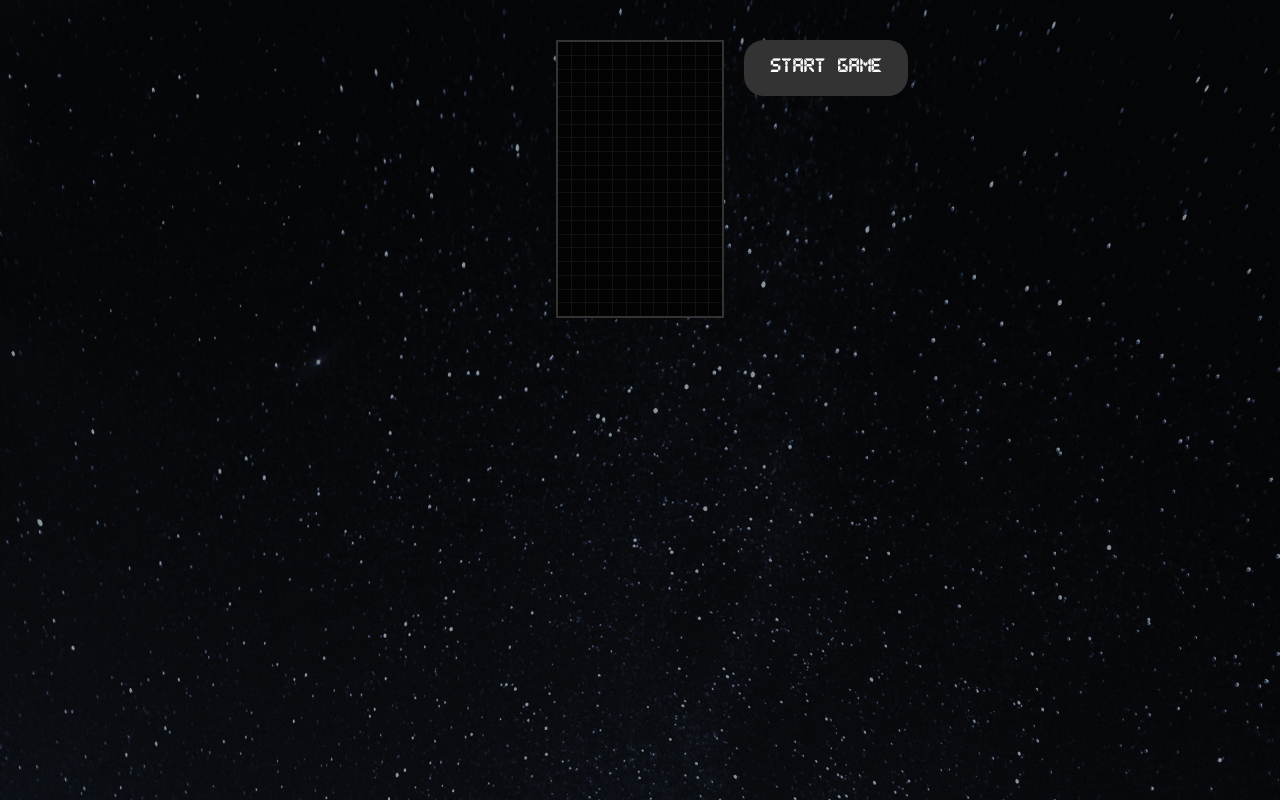
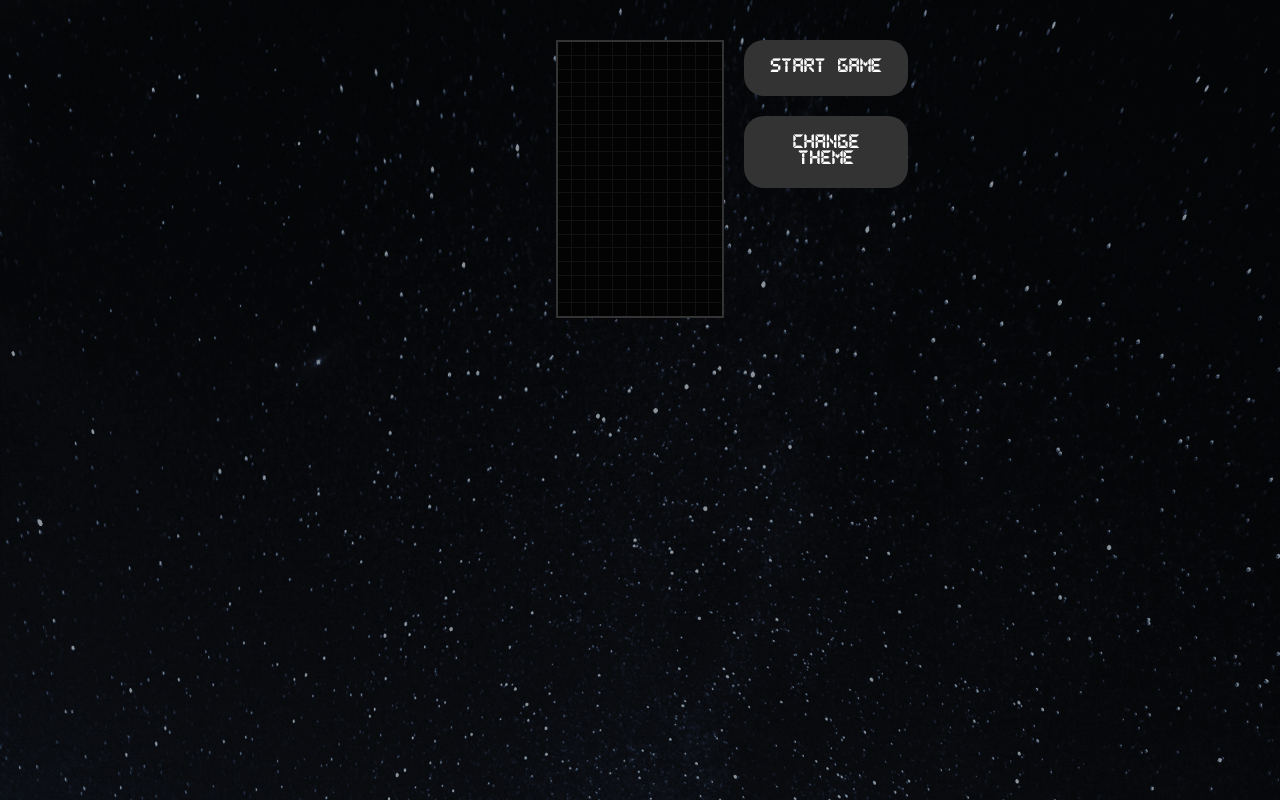
Before and after one commit to JayCox90/Tetris_React, a React (Vite) app: page / in a window 1280 px wide. Built offline with nearby package versions, Linux system fonts and the light colour scheme.

Commit message:
Added Themes, theme Provider, and change tetromino/cell render logic to take colors from theme instead of tetromino.js

```diff
--- a/src/App.jsx
+++ b/src/App.jsx
@@ -1,11 +1,8 @@
-import "./App.css";
 import Tetris from "./components/Tetris";
 function App() {
   return (
     <>
-      <div className="App">
-        <Tetris />
-      </div>
+      <Tetris />
     </>
   );
 }
--- a/src/components/Cells.jsx
+++ b/src/components/Cells.jsx
@@ -1,9 +1,8 @@
 import React from "react";
 import { StyledCell } from "./styles/Cell.styled";
-import { TETROMINOS } from "../tetrominos";
 
-const Cell = ({ type }) => (
-  <StyledCell type={type} color={TETROMINOS[type].color} />
-);
+const Cell = ({ type }) => {
+  return <StyledCell type={type} />;
+};
 
 export default React.memo(Cell);
--- a/src/components/Tetris.jsx
+++ b/src/components/Tetris.jsx
@@ -1,5 +1,7 @@
 import { useState } from "react";
 import { createStage, checkCollision } from "../gameHelpers";
+import { ThemeProvider } from "styled-components";
+import { themes } from "./styles/themes";
 
 // Components
 import Stage from "./Stage";
@@ -7,6 +9,11 @@ import Display from "./Display";
 import StartPauseButton from "./StartPauseButton";
 
 // Styled Components
+import {
+  StyledNextTetroStagePlacer,
+  StyledPocketTetroStagePlacer,
+} from "./styles/SingleTetroStage.styled";
+import SingleTetroStage from "./SingleTetroStage";
 import {
   StyledTetrisWrapper,
   StyledTetris,
@@ -18,13 +25,10 @@ import { usePlayer } from "../hooks/usePlayer";
 import { useStage } from "../hooks/useStage";
 import { useInterval } from "../hooks/useInterval";
 import { useGameStatus } from "../hooks/useGameStatus";
-import {
-  StyledNextTetroStagePlacer,
-  StyledPocketTetroStagePlacer,
-} from "./styles/SingleTetroStage.styled";
-import SingleTetroStage from "./SingleTetroStage";
+import { StyledButton } from "./styles/StartButton.styled";
 
 const Tetris = () => {
+  const [themeIndex, setThemeIndex] = useState(0);
   const [droptime, setDropTime] = useState(null);
   const [currentDropTime, setCurrentDropTime] = useState(null);
   const [gameOver, setGameOver] = useState(false);
@@ -155,7 +159,13 @@ const Tetris = () => {
     drop();
   }, droptime);
 
+  const changeTheme = () => {
+    setThemeIndex((prevIndex) => (prevIndex + 1) % themes.length);
+  };
+
   return (
+    <>
+      <ThemeProvider theme={themes[themeIndex]}>
         <StyledTetrisWrapper
           role="button"
           tabIndex="0"
@@ -198,9 +208,12 @@ const Tetris = () => {
                   <StyledParagraph>upcoming tetromino</StyledParagraph>
                 </>
               )}
+              <StyledButton onClick={changeTheme}>Change Theme</StyledButton>
             </aside>
           </StyledTetris>
         </StyledTetrisWrapper>
+      </ThemeProvider>
+    </>
   );
 };
 
--- a/src/components/styles/Cell.styled.js
+++ b/src/components/styles/Cell.styled.js
@@ -3,11 +3,11 @@ import styled from "styled-components";
 export const StyledCell = styled.div`
   width: auto;
   aspect-ratio: 1;
-  background: rgba(${(props) => props.color}, 0.8);
+  background: rgba(${(props) => props.theme[props.type]}, 0.8);
   // Border shadows
   border: ${(props) => (props.type === 0 ? "0px solid" : "4px solid")};
-  border-bottom-color: rgba(${(props) => props.color}, 0.1);
-  border-right-color: rgba(${(props) => props.color}, 1);
-  border-top-color: rgba(${(props) => props.color}, 1);
-  border-left-color: rgba(${(props) => props.color}, 0.3);
+  border-bottom-color: rgba(${(props) => props.theme[props.type]}, 0.1);
+  border-right-color: rgba(${(props) => props.theme[props.type]}, 1);
+  border-top-color: rgba(${(props) => props.theme[props.type]}, 1);
+  border-left-color: rgba(${(props) => props.theme[props.type]}, 0.3);
 `;
--- a/src/components/styles/Tetris.styled.js
+++ b/src/components/styles/Tetris.styled.js
@@ -5,7 +5,8 @@ import bgImage from "../../assets/img/bg.png";
 export const StyledTetrisWrapper = styled.div`
   width: 100vw;
   height: 100vh;
-  background: url(${bgImage}) #000;
+  background: url(${(props) => props.theme.background});
+  /* background: url(${bgImage}) #000; */
   background-size: cover;
   overflow: hidden;
 `;
--- /dev/null
+++ b/src/components/styles/themes.js
@@ -0,0 +1,44 @@
+import React from "react";
+import starsImg from "../../assets/img/bg.png";
+import cloudImg from "../../assets/img/clouds.jpg";
+import hellImg from "../../assets/img/hellscape.jpg";
+export const ThemeContext = React.createContext();
+
+export const themes = [
+  {
+    name: "default",
+    background: starsImg,
+    0: "0, 0, 0",
+    I: "80, 227, 230",
+    J: "36, 95, 223",
+    L: "223, 173, 36",
+    O: "223, 217, 36",
+    S: "48, 211, 56",
+    T: "132, 61, 198",
+    Z: "227, 78, 78",
+  },
+  {
+    name: "monochrome-dark",
+    background: cloudImg,
+    0: "0, 0, 0",
+    I: "211, 211, 211",
+    J: "224, 224, 224",
+    L: "229, 229, 229",
+    O: "220, 220, 220",
+    S: "238, 238, 238",
+    T: "240, 240, 240",
+    Z: "200, 200, 200",
+  },
+  {
+    name: "hellscape",
+    background: hellImg,
+    0: "0, 0, 0",
+    I: "102, 0, 0",
+    J: "95,0,0",
+    L: "128, 0, 0",
+    O: "153, 0, 0",
+    S: "179, 0, 0",
+    T: "204, 0, 0",
+    Z: "230,0,0",
+  },
+];
--- a/src/tetrominos.js
+++ b/src/tetrominos.js
@@ -15,7 +15,6 @@ export const TETROMINOS = {
       [0, 0, "I", 0],
       [0, 0, 0, 0, 0],
     ],
-    color: "80, 227, 230",
   },
   J: {
     shape: [
@@ -30,7 +29,6 @@ export const TETROMINOS = {
       [0, "J", "J", 0],
       [0, 0, 0, 0],
     ],
-    color: "36, 95, 223",
   },
   L: {
     shape: [
@@ -45,7 +43,6 @@ export const TETROMINOS = {
       [0, "L", "L", 0],
       [0, 0, 0, 0],
     ],
-    color: "223, 173, 36",
   },
   O: {
     shape: [
@@ -58,7 +55,6 @@ export const TETROMINOS = {
       [0, "O", "O", 0],
       [0, 0, 0, 0],
     ],
-    color: "223, 217, 36",
   },
   S: {
     shape: [
@@ -72,7 +68,6 @@ export const TETROMINOS = {
       [0, "S", "S", 0, 0],
       [0, 0, 0, 0, 0],
     ],
-    color: "48, 211, 56",
   },
   T: {
     shape: [
@@ -86,7 +81,6 @@ export const TETROMINOS = {
       [0, 0, "T", 0, 0],
       [0, 0, 0, 0, 0],
     ],
-    color: "132, 61, 198",
   },
   Z: {
     shape: [
@@ -100,7 +94,6 @@ export const TETROMINOS = {
       [0, 0, "Z", "Z", 0],
       [0, 0, 0, 0, 0],
     ],
-    color: "227, 78, 78",
   },
 };
 
```
Also changed, not shown: src/assets/img/clouds.jpg (added), 1 other file (tests, documents, lock files or other folders). Lines whose indentation alone changed are shown as unchanged.
